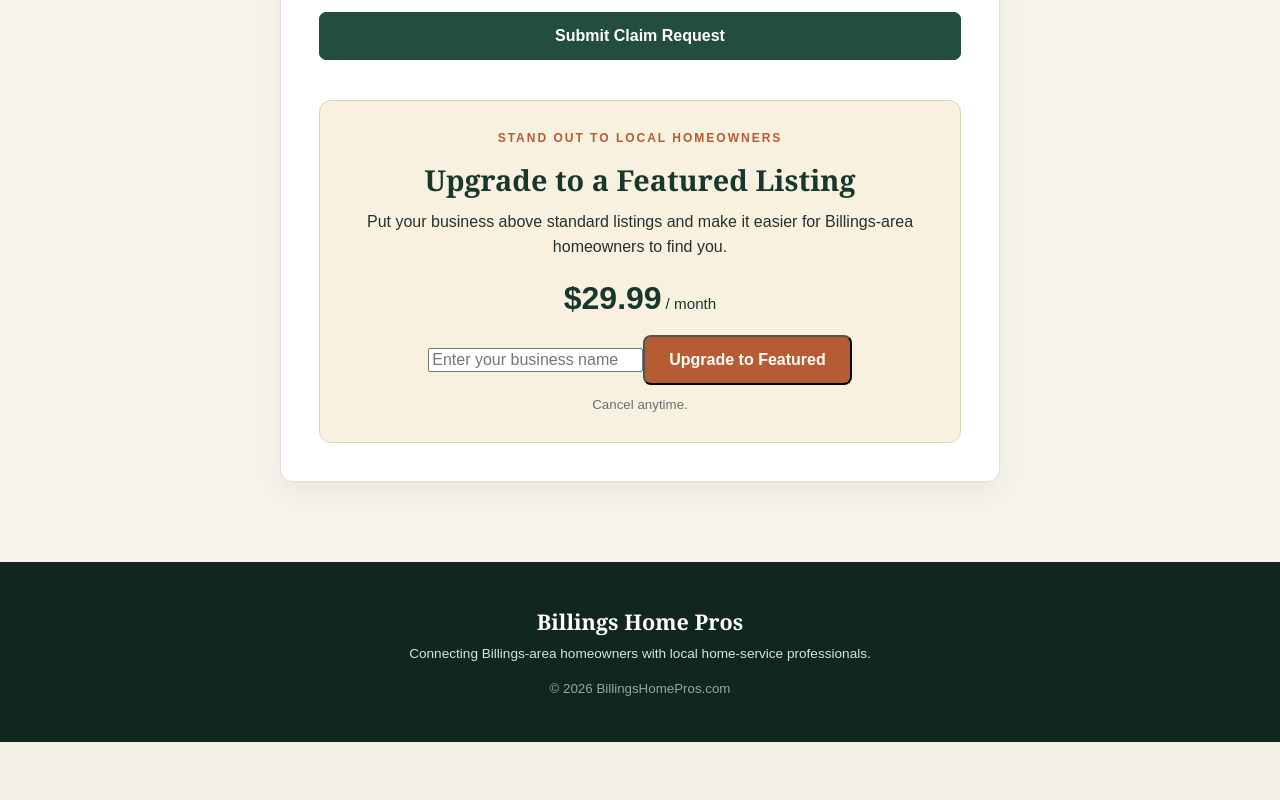
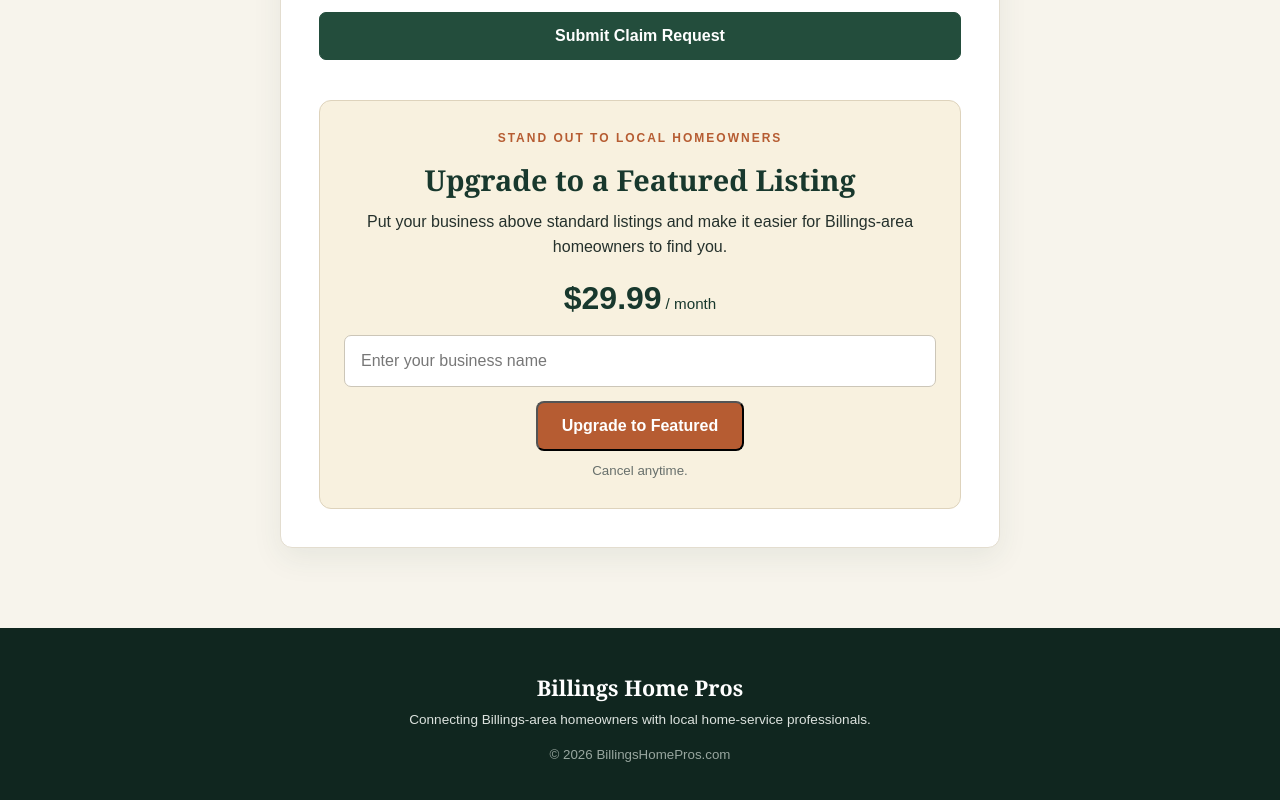
Before and after one commit to Cheddaronbass/billingshomepros, a Next.js app: page /get-listed in a window 1280 px wide. Shown: the part 1413-2213 px from the top of the page. Before the commit the page ends 2155 px from the top, so only its background shows below. Built offline with nearby package versions, Linux system fonts and the light colour scheme.

Commit message:
Add styles for featured business input field

```diff
--- a/app/globals.css
+++ b/app/globals.css
@@ -1288,3 +1288,27 @@ footer small {
   margin-top: 12px;
   color: var(--muted);
 }
+/* Featured business name input */
+
+.featuredBusinessInput {
+  width: 100%;
+  min-height: 52px;
+  padding: 15px 16px;
+  margin-bottom: 14px;
+  border: 1px solid #ccc6b8;
+  border-radius: 7px;
+  background: #ffffff;
+  color: #222222;
+  font: inherit;
+  box-sizing: border-box;
+}
+
+.featuredBusinessInput::placeholder {
+  color: #777777;
+}
+
+.featuredBusinessInput:focus {
+  outline: none;
+  border-color: var(--forest);
+  box-shadow: 0 0 0 3px rgba(35, 77, 60, 0.1);
+}
```
